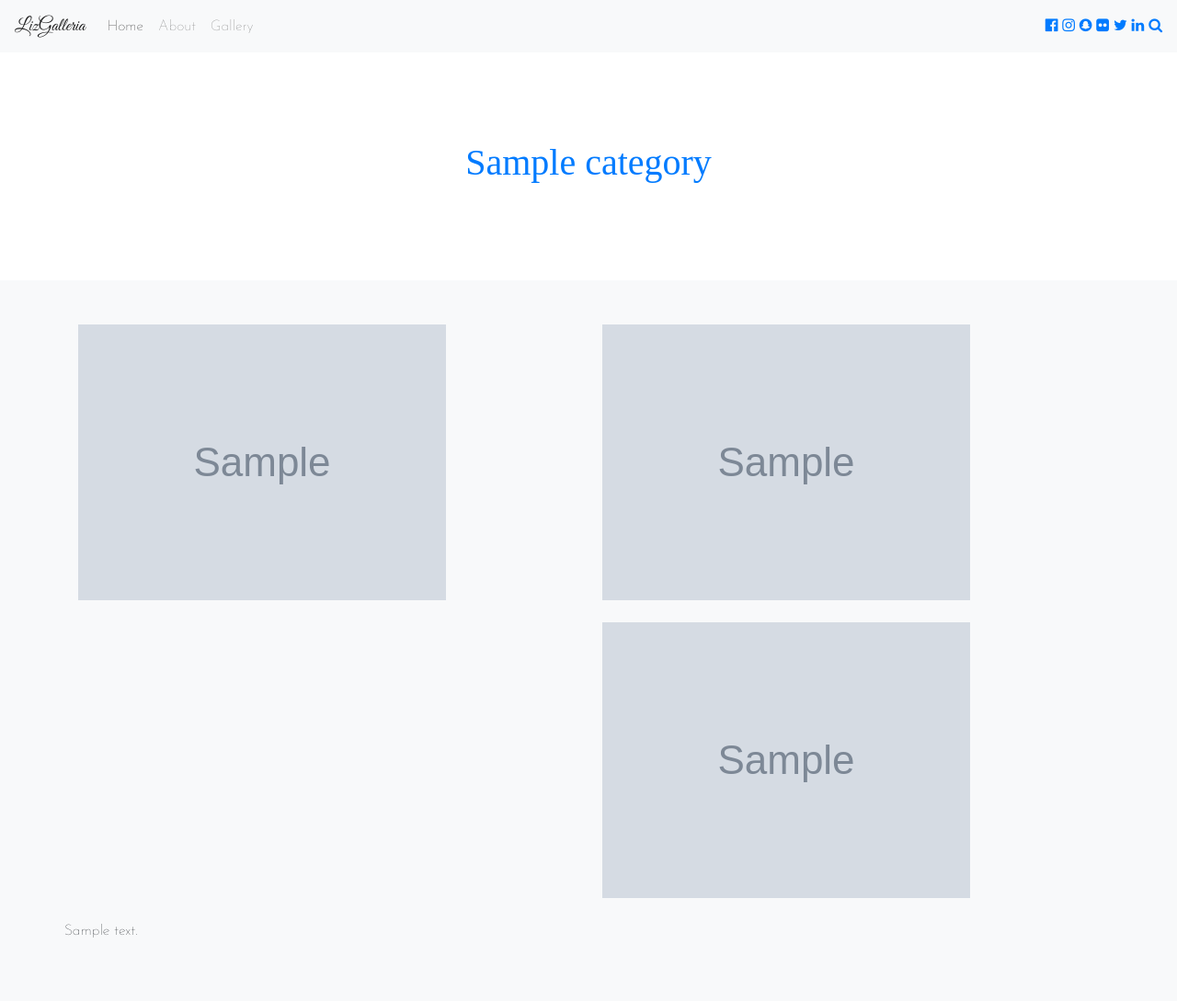
After one commit to Liz-Adhiambo/gallery-app, a Django app: template gallery/templates/image.html in a window 1280 px wide. The commit adds this page. Shown: the whole page at 92% size. Run offline with Django 3.2, Linux system fonts and the light colour scheme; the template is opened without the code that fills it: most values are stand-ins (such as "Sample title", 1, 10 or a date in 2020); grey boxes marked "Sample" are stand-in pictures; some libraries are stand-ins or nearby versions; some web fonts are replaced.

```diff
--- a/gallery/templates/category.html
+++ b/gallery/templates/category.html
@@ -83,10 +83,10 @@
             <img src="{{image.landImage.url}}" alt="{{image.altText}}">
 
             <div class="card-body">
-              <p class="card-text">{{image.shortDescription}} . . . <a href="">read more</a></p>
+              <p class="card-text">{{image.shortDescription}} . . . <a href="{% url 'image-detail' slug1=category.slug slug2=image.slug %}">read more</a></p>
               <div class="d-flex justify-content-between align-items-center">
                 <div class="btn-group">
-                  <a href=""><button type="button" class="btn btn-sm btn-outline-secondary">Image Details</button></a>
+                  <a href="{% url 'image-detail' slug1=category.slug slug2=image.slug %}"><button type="button" class="btn btn-sm btn-outline-secondary">Image Details</button></a>
                 </div>
                 <small class="text-muted">{{image.date_created|date}}</small>
               </div>
--- a/gallery/templates/gallery.html
+++ b/gallery/templates/gallery.html
@@ -49,5 +49,5 @@
 
 </main>
 
-
-{% endblock  %}
+<p>View images</p>
+{% endblock %}
--- /dev/null
+++ b/gallery/templates/image.html
@@ -0,0 +1,104 @@
+{%extends 'base.html'%}
+{% load static %}
+{% block content %}
+
+{{block.super}}
+
+
+
+
+
+    <style>
+      .bd-placeholder-img {
+        font-size: 1.125rem;
+        text-anchor: middle;
+        -webkit-user-select: none;
+        -moz-user-select: none;
+        user-select: none;
+      }
+
+      @media (min-width: 768px) {
+        .bd-placeholder-img-lg {
+          font-size: 3.5rem;
+        }
+      }
+    </style>
+
+
+
+
+
+<header>
+  <div class="collapse bg-dark" id="navbarHeader">
+    <div class="container">
+      <div class="row">
+        <div class="col-sm-8 col-md-7 py-4">
+          <h4 class="text-white">About</h4>
+          <p class="text-muted">Add some information about the album below, the author, or any other background context. Make it a few sentences long so folks can pick up some informative tidbits. Then, link them off to some social networking sites or contact information.</p>
+        </div>
+        <div class="col-sm-4 offset-md-1 py-4">
+          <h4 class="text-white">Contact</h4>
+          <ul class="list-unstyled">
+            <li><a href="#" class="text-white">Follow on Twitter</a></li>
+            <li><a href="#" class="text-white">Like on Facebook</a></li>
+            <li><a href="#" class="text-white">Email me</a></li>
+          </ul>
+        </div>
+      </div>
+    </div>
+  </div>
+
+  </div>
+</header>
+
+<main>
+
+  <section class="py-5 text-center container">
+    <div class="row py-lg-5">
+      <div class="col-lg-6 col-md-8 mx-auto">
+
+        <h1 class="fw-light"><a href="{% url 'image-category' category.slug %}">{{category.title}}</a></h1>
+
+      </div>
+    </div>
+  </section>
+
+  <div class="album py-5 bg-light">
+    <div class="container">
+
+      <div class="row">
+
+        <div class="col-lg-6">
+          <img class="img-fluid" src="{{image.tallImage.url}}" alt="{{image.altText}}">
+        </div>
+
+        <div class="col-lg-6">
+
+          <div class="row">
+            <div class="col-lg-12">
+              <img class="img-fluid" src="{{image.landImage.url}}" alt="{{image.altText}}">
+            </div>
+          </div>
+          <br>
+          <div class="row">
+            <div class="col-lg-12">
+              <img class="img-fluid" src="{{image.squareImage.url}}" alt="{{image.altText}}">
+            </div>
+          </div>
+
+        </div>
+
+      </div>
+
+      <br>
+
+      <div class="row">
+        <p>{{image.description}}</p>
+      </div>
+
+
+    </div>
+  </div>
+
+</main>
+{% endblock %}
--- a/gallery/urls.py
+++ b/gallery/urls.py
@@ -8,6 +8,8 @@ urlpatterns = [
     path('about/', views.about, name='gallery-about'),
     path('gallery/',views.gallery,name = 'gallery'),
     path('category/<slug:slug>', views.categoryPage, name='image-category'),
+    path('category/<slug:slug1>/<slug:slug2>', views.imageDetailPage, name='image-detail'),
+    path('images/', views.allimages, name='allimages'),
 
 ]
 
```
Also changed, not shown: gallery/models.py (+6 -4 lines), gallery/templates/allimages.html (added, +16 -0 lines), gallery/views.py (+29 -2 lines).
